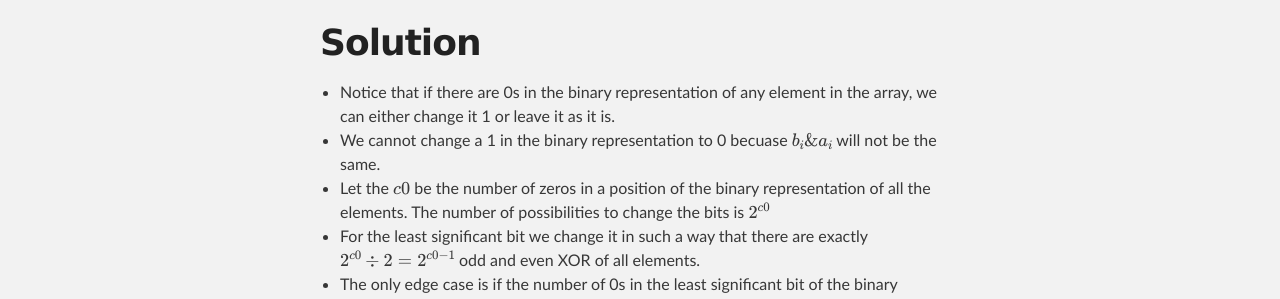
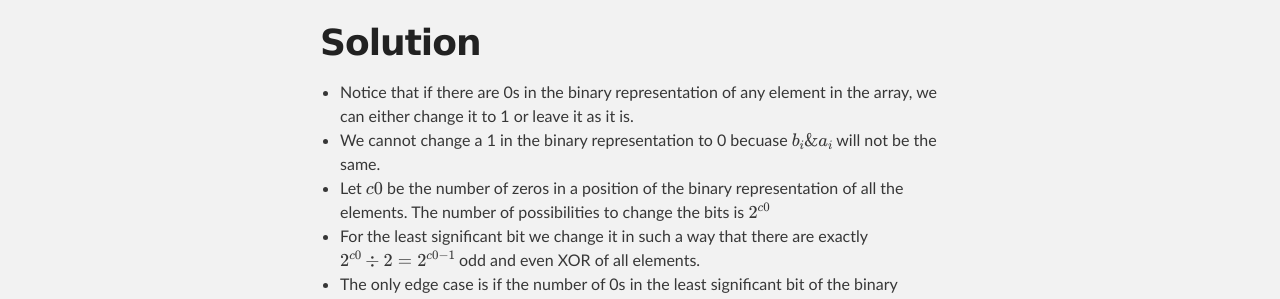
Before and after one commit to ieee-uvce-cs/ncode, a Jekyll site: the page built from editorials/January-2022/E-Xor-Again.md, in a window 1280 px wide and 900 px high. Shown: the part 244-543 px from the top of the window. Built offline with Jekyll 4.4.1, drawn with Linux system fonts in a browser that asks for light colours; formulas are drawn with MathJax 3.

Commit message:
Update E-Xor-Again.md

```diff
--- a/editorials/January-2022/E-Xor-Again.md
+++ b/editorials/January-2022/E-Xor-Again.md
@@ -6,9 +6,9 @@ link: https://www.hackerrank.com/contests/uvce-ncode-january-2022/challenges/xor
 ---
 # Solution
 
-- Notice that if there are 0s in the binary representation of any element in the array, we can either change it 1 or leave it as it is.
+- Notice that if there are 0s in the binary representation of any element in the array, we can either change it to 1 or leave it as it is.
 - We cannot change a 1 in the binary representation to 0 becuase $b_i \& a_i$ will not be the same.
-- Let the $c0$ be the number of zeros in a position of the binary representation of all the elements. The number of possibilities to change the bits is $2^{c0}$
+- Let $c0$ be the number of zeros in a position of the binary representation of all the elements. The number of possibilities to change the bits is $2^{c0}$
 - For the least significant bit we change it in such a way that there are exactly $2^{c0} \div 2 = 2^{c0-1}$ odd and even XOR of all elements.
 - The only edge case is if the number of 0s in the least significant bit of the binary representations of all the integers in the array is $0$, then the XOR of all elements will be odd if $N$ is odd and even if $N$ is even.
 - Time Complexity: $O(nlogn)$
```
